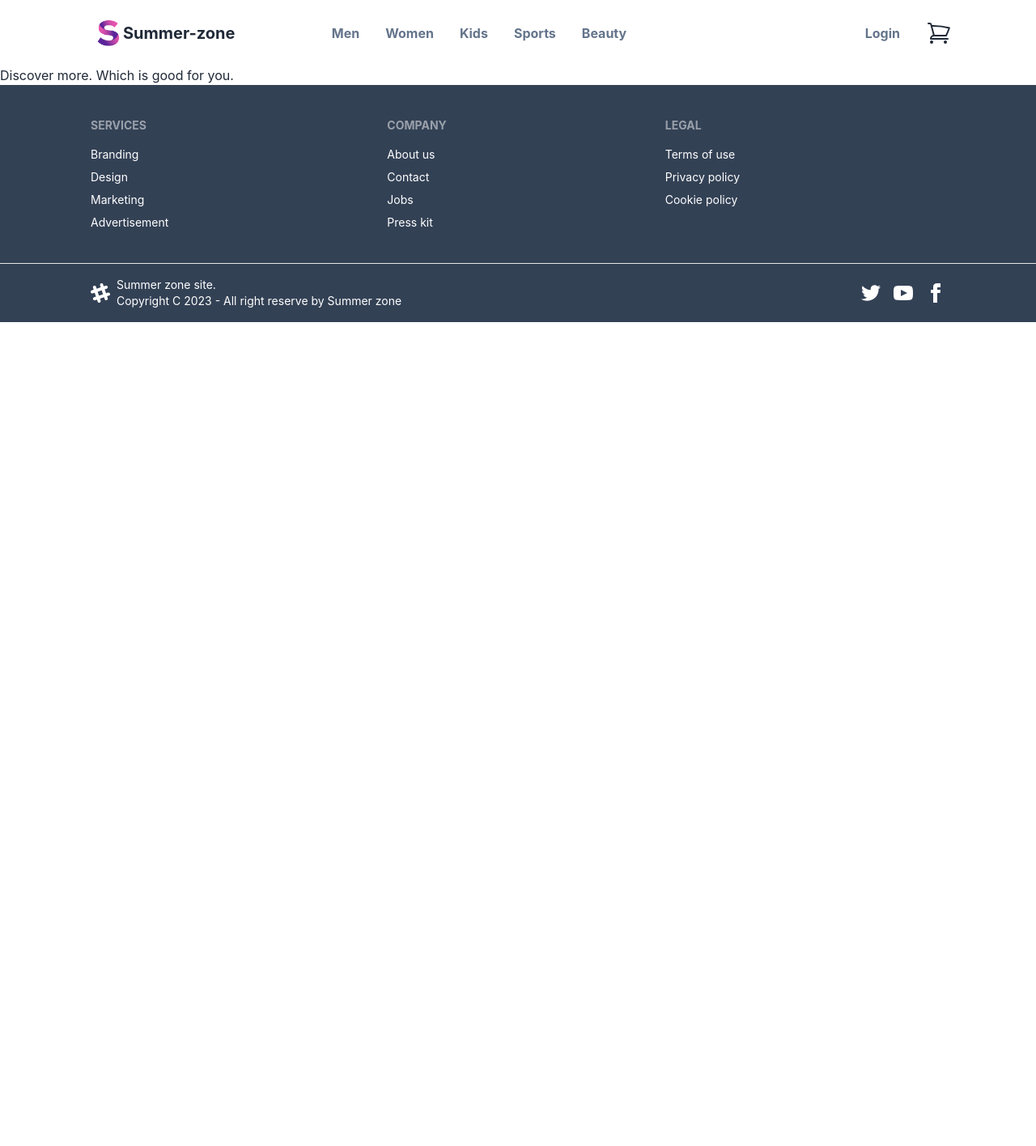
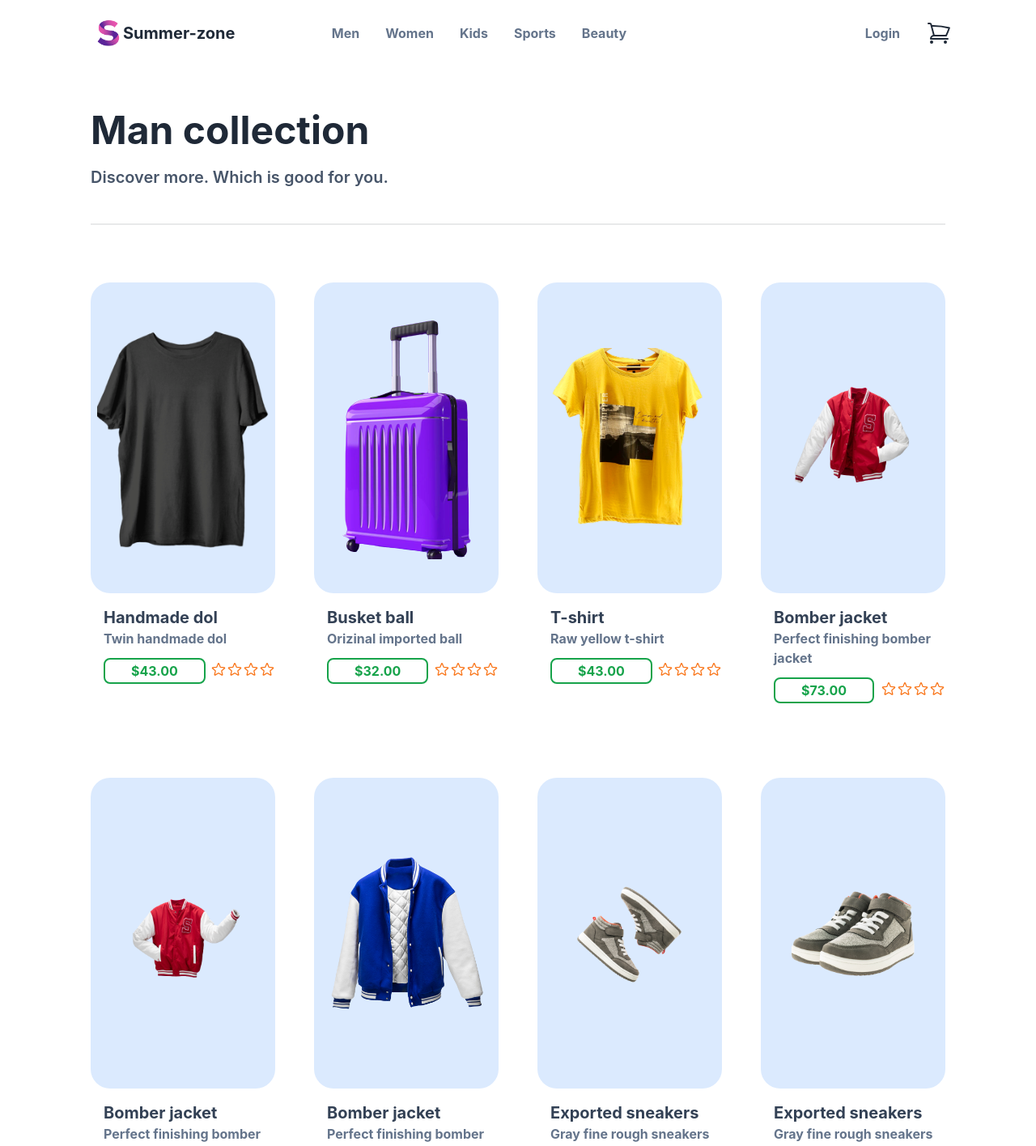
Before and after one commit to yaminhossen/summer-zone, a React (Create React App) app: page /men in a window 1280 px wide. Shown: the top 1416 px of the page at 81% size. Before the commit the page ends 800 px from the top, so only its background shows below. Built offline with nearby package versions, Linux system fonts and the light colour scheme.

Commit message:
bug fix for scroll to top by navigating

```diff
--- a/src/App.js
+++ b/src/App.js
@@ -7,12 +7,16 @@ import Login from './components/Pages/Registration/Login';
 import SignUp from './components/Pages/Registration/SignUp';
 import Dashboard from './components/Pages/Dashboard/Dashboard';
 import AllItems from './components/Pages/Home/AllItems';
+import ScrollToTop from './components/Pages/Home/ScrollToTop';
 
 function App() {
   return (
     <div className="">
       <Header></Header>
+      <ScrollToTop />
       <Routes>
+
+
         <Route path='/' element={<Home></Home>}></Route>
         <Route path='/home' element={<Home></Home>}></Route>
         <Route path='/allItem' element={<AllItems></AllItems>}></Route>
--- a/src/components/Pages/Home/AllItem.js
+++ b/src/components/Pages/Home/AllItem.js
@@ -1,9 +1,38 @@
 import React from 'react';
 
-const AllItem = () => {
+const AllItem = ({ item }) => {
+    const { img, info, name, price, } = item;
     return (
-        <div>
+        <div className='mt-12'>
+            <div className='bg-blue-100 flex justify-center items-center p-2 h-96 rounded-3xl'>
+                <img src={img} alt="" />
+            </div>
+            <div className='pl-4'>
+                <h3 className=' text-xl text-slate-700 font-bold mt-4'>{name}</h3>
+                <h4 className='text-slate-500 font-bold mb-4'>{info}</h4>
+                <div className='flex justify-between'>
+                    <div>
+                        <p className='px-8 py-1 border-2 rounded-lg  inline border-green-600 font-bold text-green-600'>${price}.00</p>
+                    </div>
+                    <div className=''>
+                        <p className='flex'>
+                            <svg xmlns="http://www.w3.org/2000/svg" fill="none" viewBox="0 0 24 24" stroke-width="1.5" stroke="currentColor" class="w-5 h-5 font-bold text-2xl text-orange-500 ">
+                                <path stroke-linecap="round" stroke-linejoin="round" d="M11.48 3.499a.562.562 0 011.04 0l2.125 5.111a.563.563 0 00.475.345l5.518.442c.499.04.701.663.321.988l-4.204 3.602a.563.563 0 00-.182.557l1.285 5.385a.562.562 0 01-.84.61l-4.725-2.885a.563.563 0 00-.586 0L6.982 20.54a.562.562 0 01-.84-.61l1.285-5.386a.562.562 0 00-.182-.557l-4.204-3.602a.563.563 0 01.321-.988l5.518-.442a.563.563 0 00.475-.345L11.48 3.5z" />
+                            </svg>
+                            <svg xmlns="http://www.w3.org/2000/svg" fill="none" viewBox="0 0 24 24" stroke-width="1.5" stroke="currentColor" class="w-5 h-5 font-bold text-2xl text-orange-500 ">
+                                <path stroke-linecap="round" stroke-linejoin="round" d="M11.48 3.499a.562.562 0 011.04 0l2.125 5.111a.563.563 0 00.475.345l5.518.442c.499.04.701.663.321.988l-4.204 3.602a.563.563 0 00-.182.557l1.285 5.385a.562.562 0 01-.84.61l-4.725-2.885a.563.563 0 00-.586 0L6.982 20.54a.562.562 0 01-.84-.61l1.285-5.386a.562.562 0 00-.182-.557l-4.204-3.602a.563.563 0 01.321-.988l5.518-.442a.563.563 0 00.475-.345L11.48 3.5z" />
+                            </svg>
+                            <svg xmlns="http://www.w3.org/2000/svg" fill="none" viewBox="0 0 24 24" stroke-width="1.5" stroke="currentColor" class="w-5 h-5 font-bold text-2xl text-orange-500 ">
+                                <path stroke-linecap="round" stroke-linejoin="round" d="M11.48 3.499a.562.562 0 011.04 0l2.125 5.111a.563.563 0 00.475.345l5.518.442c.499.04.701.663.321.988l-4.204 3.602a.563.563 0 00-.182.557l1.285 5.385a.562.562 0 01-.84.61l-4.725-2.885a.563.563 0 00-.586 0L6.982 20.54a.562.562 0 01-.84-.61l1.285-5.386a.562.562 0 00-.182-.557l-4.204-3.602a.563.563 0 01.321-.988l5.518-.442a.563.563 0 00.475-.345L11.48 3.5z" />
+                            </svg>
+                            <svg xmlns="http://www.w3.org/2000/svg" fill="none" viewBox="0 0 24 24" stroke-width="1.5" stroke="currentColor" class="w-5 h-5 font-bold text-2xl text-orange-500 ">
+                                <path stroke-linecap="round" stroke-linejoin="round" d="M11.48 3.499a.562.562 0 011.04 0l2.125 5.111a.563.563 0 00.475.345l5.518.442c.499.04.701.663.321.988l-4.204 3.602a.563.563 0 00-.182.557l1.285 5.385a.562.562 0 01-.84.61l-4.725-2.885a.563.563 0 00-.586 0L6.982 20.54a.562.562 0 01-.84-.61l1.285-5.386a.562.562 0 00-.182-.557l-4.204-3.602a.563.563 0 01.321-.988l5.518-.442a.563.563 0 00.475-.345L11.48 3.5z" />
+                            </svg>
 
+                        </p>
+                    </div>
+                </div>
+            </div>
         </div>
     );
 };
--- a/src/components/Pages/Home/AllItems.js
+++ b/src/components/Pages/Home/AllItems.js
@@ -1,9 +1,66 @@
 import React from 'react';
+import { Link } from 'react-router-dom';
+import item1 from '../../../images/discover/discover (1).png'
+import item2 from '../../../images/discover/discover (2).png'
+import item3 from '../../../images/discover/yellow shirt.png'
+import item4 from '../../../images/expert/bomber (1).png'
+import item5 from '../../../images/expert/bomber (2).png'
+import item6 from '../../../images/expert/bomber (3).png'
+import item7 from '../../../images/expert/sneakars (1).png'
+import item8 from '../../../images/expert/sneakars (2).png'
+import item9 from '../../../images/expert/sneakars (3).png'
+import item10 from '../../../images/expert/sneakars (4).png'
+import item11 from '../../../images/expert/vanity (1).png'
+import item12 from '../../../images/expert/vanity (2).png'
+import item13 from '../../../images/expert/vanity (4).png'
+import item14 from '../../../images/explore/arrival (1).png'
+import item15 from '../../../images/explore/arrival3.png'
+import item16 from '../../../images/explore/Explore (1).png'
+import item17 from '../../../images/explore/Explore (2).png'
+import AllItem from './AllItem';
 
+const items = [
+    { id: 1, img: item17, name: 'Handmade dol', info: 'Twin handmade dol', price: 43 },
+    { id: 2, img: item16, name: 'Busket ball', info: 'Orizinal imported ball', price: 32 },
+    { id: 3, img: item3, name: 'T-shirt', info: 'Raw yellow t-shirt', price: 43 },
+    { id: 4, img: item4, name: 'Bomber jacket', info: 'Perfect finishing bomber jacket', price: 73 },
+    { id: 5, img: item5, name: 'Bomber jacket', info: 'Perfect finishing bomber jacket', price: 43 },
+    { id: 6, img: item6, name: 'Bomber jacket', info: 'Perfect finishing bomber jacket', price: 83 },
+    { id: 7, img: item7, name: 'Exported sneakers', info: 'Gray fine rough sneakers', price: 43 },
+    { id: 8, img: item8, name: 'Exported sneakers', info: 'Gray fine rough sneakers', price: 54 },
+    { id: 9, img: item9, name: 'Exported sneakers', info: 'Gray fine rough sneakers', price: 47 },
+    { id: 10, img: item10, name: 'Exported sneakers', info: 'Gray fine rough sneakers', price: 49 },
+    { id: 11, img: item11, name: 'Vanity bag', info: 'Exported leather vanity', price: 63 },
+    { id: 12, img: item12, name: 'Vanity bag', info: 'Exported leather vanity', price: 83 },
+    { id: 13, img: item13, name: 'Vanity bag', info: 'Exported leather vanity', price: 73 },
+    { id: 14, img: item14, name: 'Poly-cotton belt', info: 'Raw color twin belt', price: 43 },
+    { id: 15, img: item15, name: 'Sunglases', info: 'Black and gold sunglass', price: 24 },
+    { id: 16, img: item2, name: 'Travel bag', info: 'Purple trolly bag', price: 33 },
+    { id: 17, img: item1, name: 'T-shirt', info: 'Black t-shirt', price: 23 },
+]
 const AllItems = () => {
     return (
-        <div>
-            <h3>Discover more. Which is good for you.</h3>
+        <div className='mx-12 lg:mx-28 my-14'>
+            <h3 id='top' className='text-5xl font-bold font-mon'>Man collection</h3>
+            <h3 className='font-semibold  text-slate-600 text-xl my-5'>Discover more. Which is good for you.</h3>
+            <div className="flex flex-col w-full">
+
+                <div className="divider "></div>
+
+            </div>
+            <div className='grid grid-cols-1  md:grid-cols-2 lg:grid-cols-4
+            gap-12 '>
+                {
+                    items.map(item => <AllItem
+                        key={item.id}
+                        item={item}
+                    ></AllItem>)
+                }
+
+            </div>
+            <div className=' mt-10 ml-12 flex flex-row-reverse'>
+                <Link className='rounded ring-2 ring-blue-500 px-12 py-2 text-xl font-bold hover:bg-blue-500 hover:text-white ' to="/allItem" >See more...</Link>
+            </div>
         </div>
     );
 };
--- a/src/components/Pages/Home/DepartmentCard.js
+++ b/src/components/Pages/Home/DepartmentCard.js
@@ -3,7 +3,7 @@ import React from 'react';
 const DepartmentCard = ({ img, bgClass, title, quantity }) => {
     return (
         <div className='text-center'>
-            <div className={`flex justify-center items-center rounded-3xl h-80 lg:h-96 ${bgClass}`}>
+            <div className={`flex justify-center items-center rounded-3xl  h-80 lg:h-96 ${bgClass}`}>
                 <div className='p-2'>
                     <img src={img} alt="" />
                 </div>
--- /dev/null
+++ b/src/components/Pages/Home/ScrollToTop.js
@@ -0,0 +1,14 @@
+import { useEffect } from 'react';
+import { useLocation } from 'react-router-dom';
+
+function ScrollToTop() {
+    const { pathname } = useLocation();
+
+    useEffect(() => {
+        window.scrollTo(0, 0);
+    }, [pathname]);
+
+    return null;
+}
+
+export default ScrollToTop;
```
